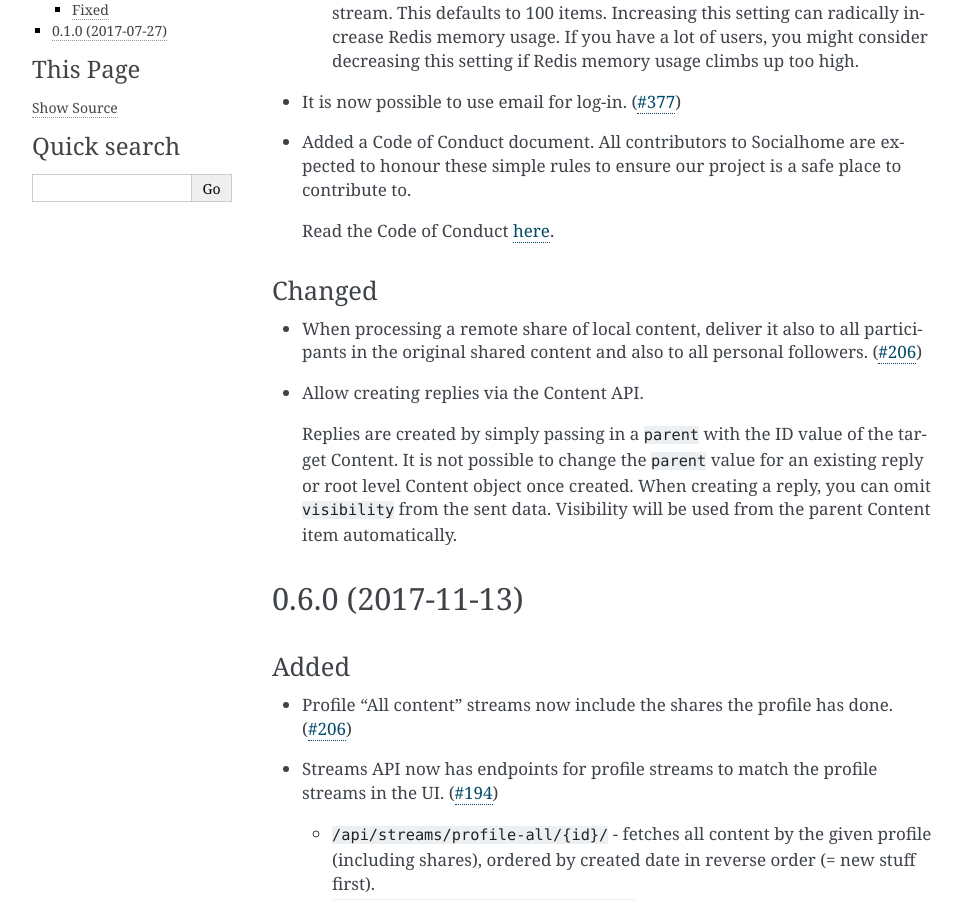
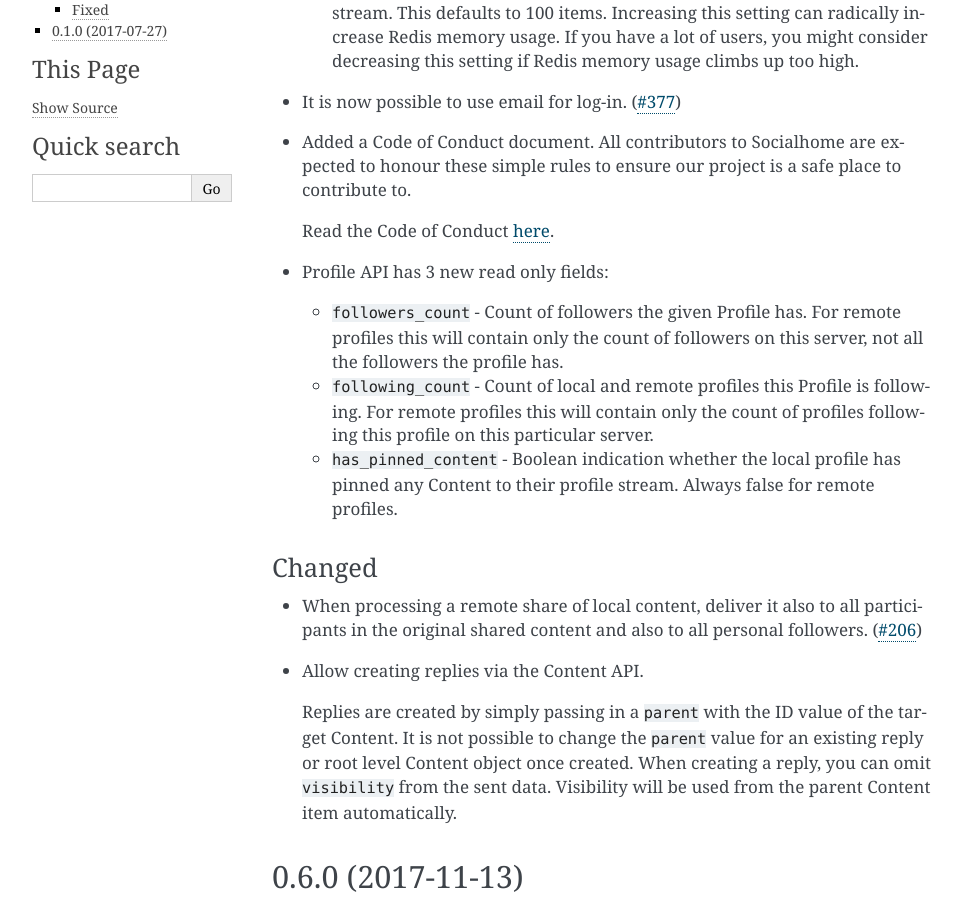
Before and after one commit to jaywink/socialhome, a Sphinx documentation site: the page built from docs/changelog.rst, in a window 1280 px wide and 900 px high, scrolled down 767 px. Shown: the whole window, without its empty margins (148-1110 px from the left). Built offline with Sphinx 7.4.7, drawn with Linux system fonts in a browser that asks for light colours.

Commit message:
Add changelog for latest Profile API changes. Also, 1000 commits ✌

```diff
--- a/docs/changelog.rst
+++ b/docs/changelog.rst
@@ -26,6 +26,12 @@
 * Added a Code of Conduct document. All contributors to Socialhome are expected to honour these simple rules to ensure our project is a safe place to contribute to.
 
   Read the Code of Conduct `here <https://github.com/jaywink/socialhome/blob/master/CODE_OF_CONDUCT.md>`_.
+
+* Profile API has 3 new read only fields:
+
+  * ``followers_count`` - Count of followers the given Profile has. For remote profiles this will contain only the count of followers on this server, not all the followers the profile has.
+  * ``following_count`` - Count of local and remote profiles this Profile is following. For remote profiles this will contain only the count of profiles following this profile on this particular server.
+  * ``has_pinned_content`` - Boolean indication whether the local profile has pinned any Content to their profile stream. Always false for remote profiles.
 
 Changed
 .......
```
